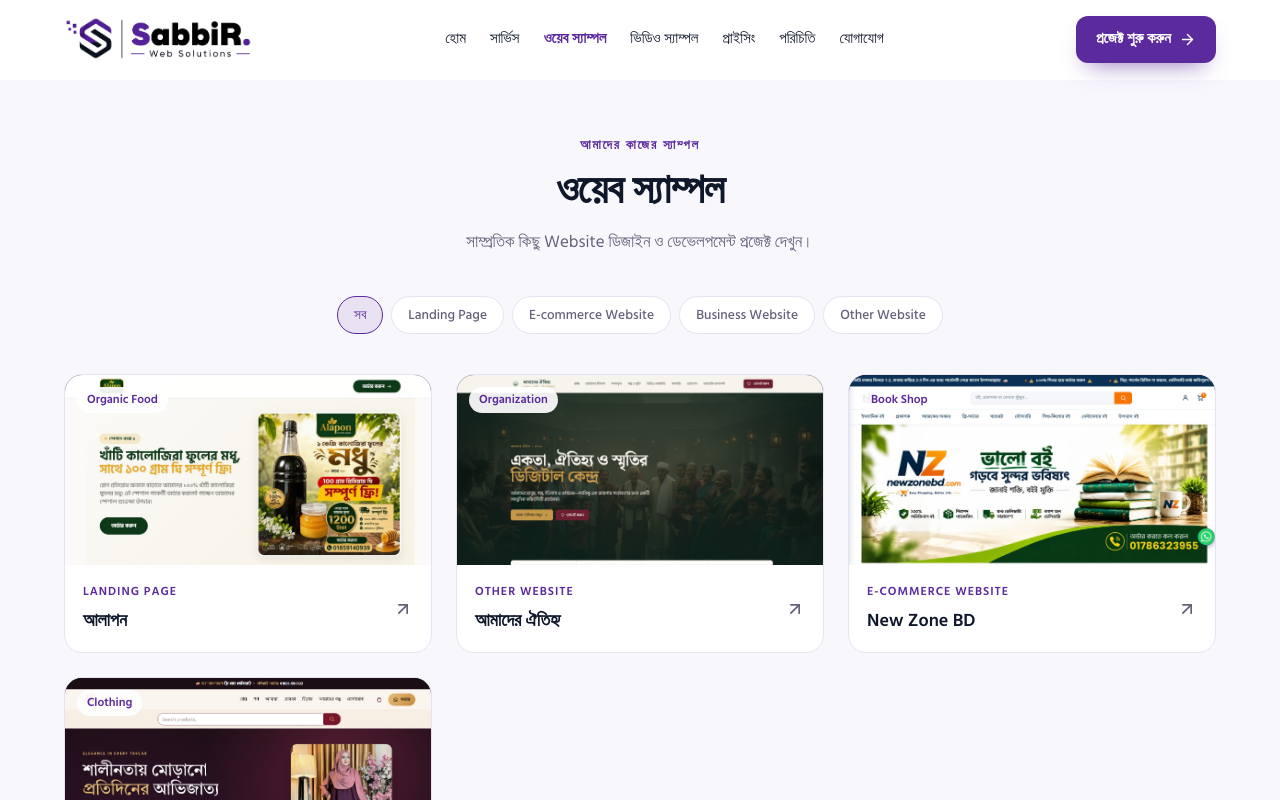
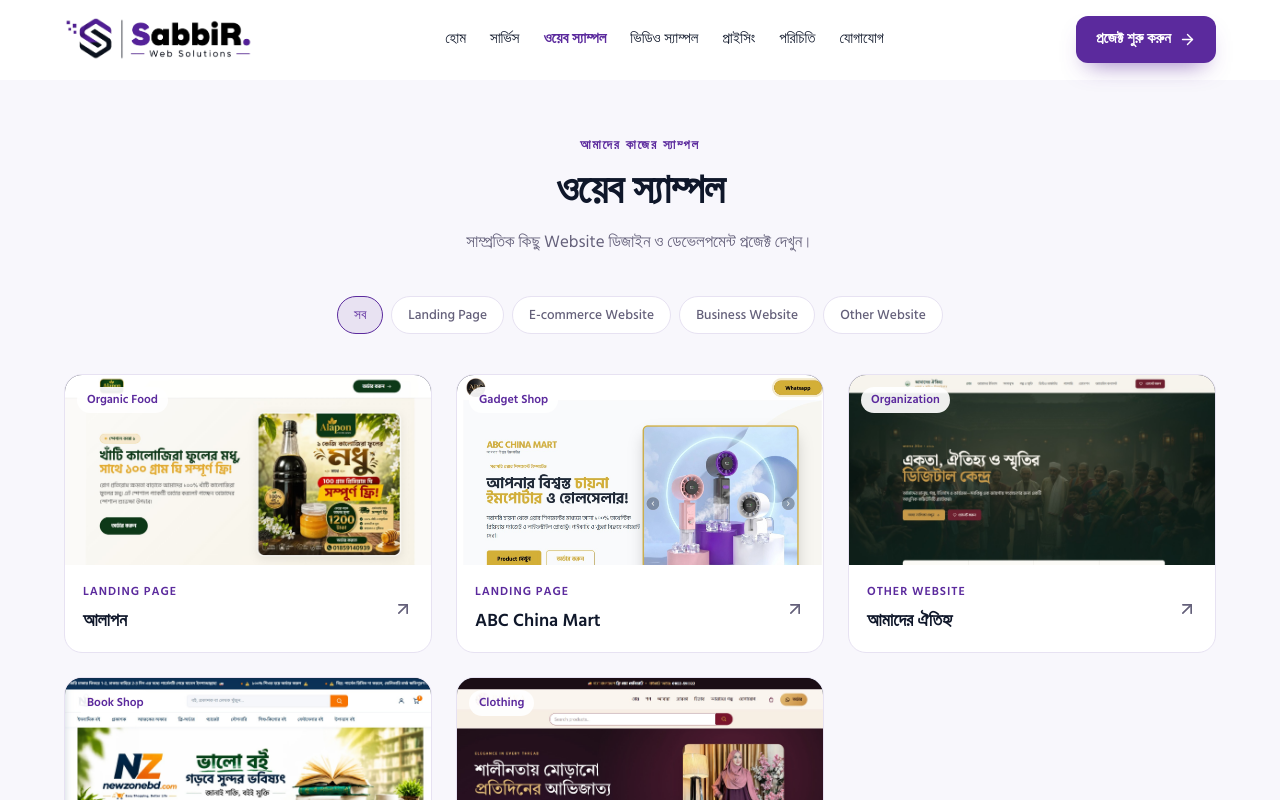
Before and after one commit to sourov6580/sabbir-web-solutions, a Next.js app: page /web-samples in a window 1280 px wide. Shown: the top 800 px of the page. Built offline with nearby package versions, Linux system fonts and the light colour scheme.

Commit message:
Update site.js

```diff
--- a/content/site.js
+++ b/content/site.js
@@ -120,6 +120,7 @@
   ],
   web: [
     { t: "আলাপন", cat: "Landing Page", biz: "Organic Food", url: "https://landing.rwmart.shop/step/alapon/", image: "/images/alaapon.com.png" },
+    { t: "ABC China Mart", cat: "Landing Page", biz: "Gadget Shop", url: "https://landing.rwmart.shop/step/abcchinamart/", image: "/images/abcchinamart.com.png" },
     { t: "আমাদের ঐতিহ্য", cat: "Other Website", biz: "Organization", url: "https://amader-proshchitra.lovable.app/", image: "/images/amader-oitijjo.png" },
     { t: "New Zone BD", cat: "E-commerce Website", biz: "Book Shop", url: "https://newzonebd.rwmart.shop/", image: "/images/newzonebd.rwmart.shop.png" },
     { t: "Borka Everyday", cat: "E-commerce Website", biz: "Clothing", url: "https://borkaeveryday.rwmart.shop/", image: "/images/borkaeveryday.rwmart.shop.png" },
```
